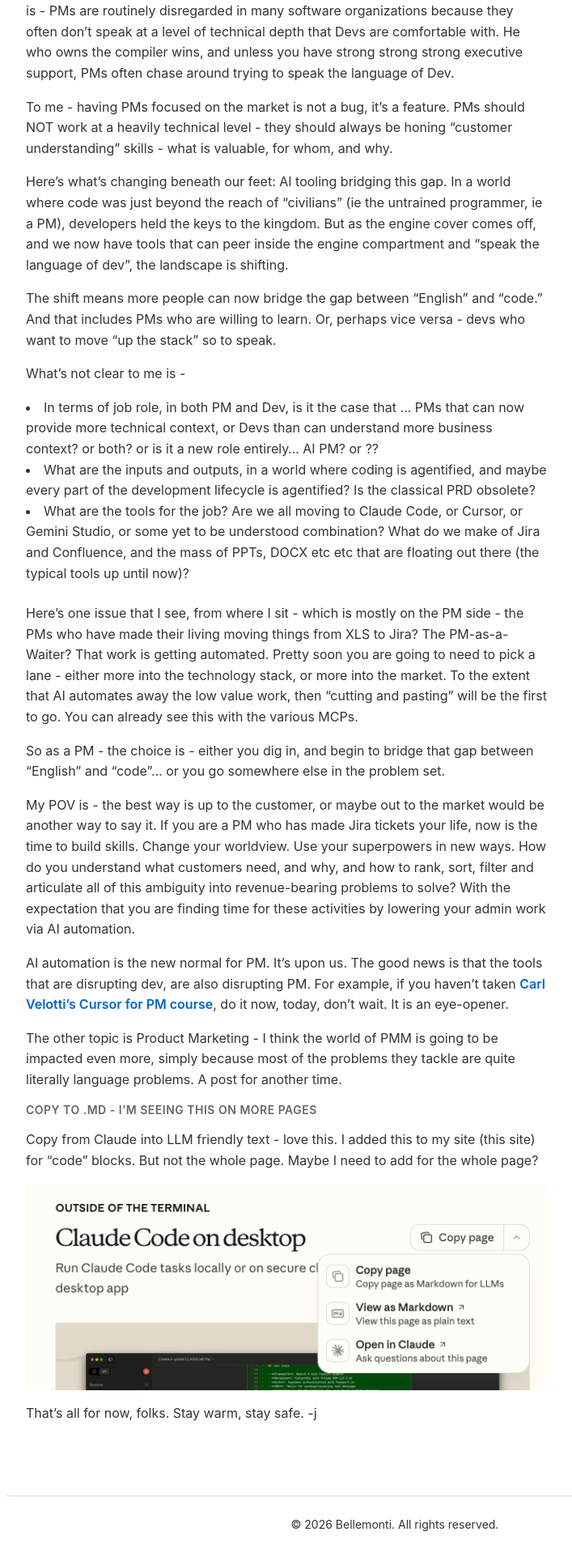
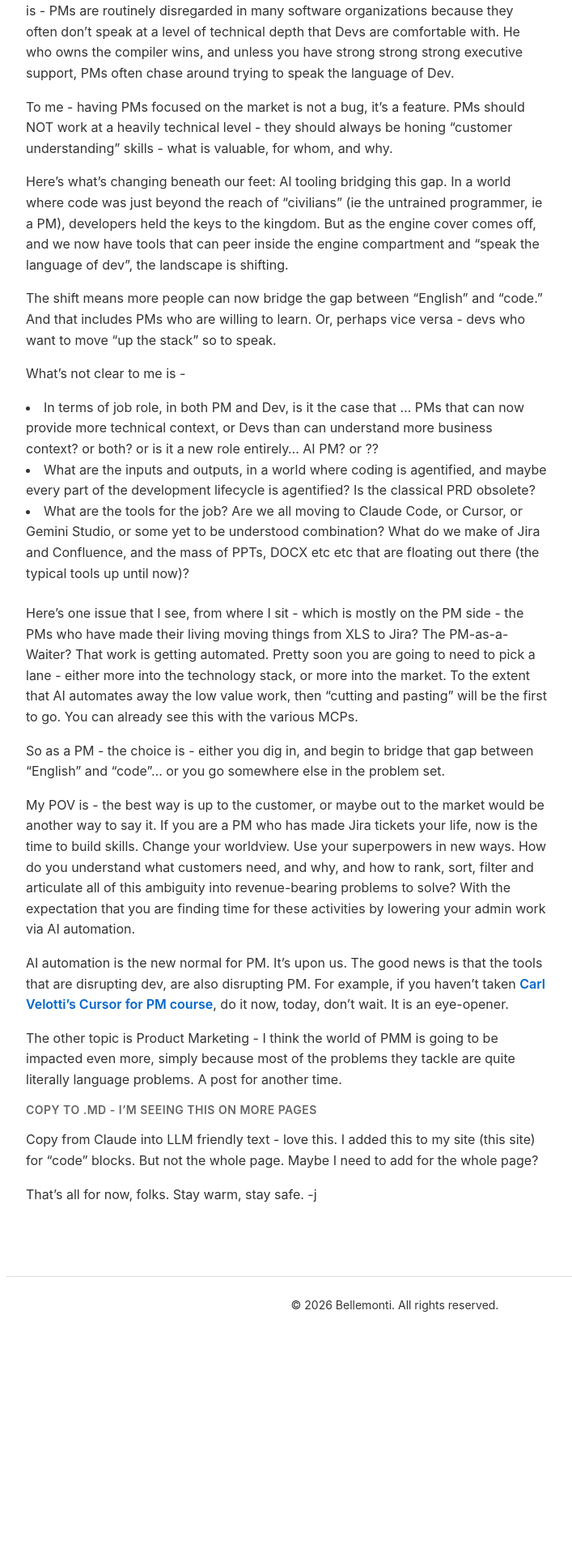
Before and after one commit to gibbygee/bellemonti-website, a Jekyll site: the page built from _pages/home.md, in a window 1280 px wide. Shown: the part 1009-2927 px from the top of the page at 81% size, without its empty margins (152-859 px from the left). Built offline with Jekyll 4.4.1, drawn with Linux system fonts in a browser that asks for light colours; after the commit the page ends 2657 px from its top, so only the background shows below that.

Commit message:
Strip images from dispatch content on homepage to prevent link preview images
Co-Authored-By: Claude Opus 4.5 <noreply@anthropic.com>

```diff
--- a/_layouts/home.html
+++ b/_layouts/home.html
@@ -15,7 +15,10 @@ layout: default
             <div class="dispatch-entry">
               <a href="{{ latest_reading.url | relative_url }}">{{ latest_reading.title }}</a>
               <span class="text-secondary text-small"> — {{ latest_reading.date | date: "%B %d, %Y" }}</span>
-              <div class="dispatch-content reading-content">{{ latest_reading.content | markdownify }}</div>
+              {% capture dispatch_raw %}{{ latest_reading.content | markdownify }}{% endcapture %}
+              {% assign dispatch_parts = dispatch_raw | split: '<img' %}
+              {% capture dispatch_clean %}{% for part in dispatch_parts %}{% if forloop.first %}{{ part }}{% else %}{% assign after_img = part | split: '/>' %}{% for segment in after_img %}{% unless forloop.first %}{{ segment }}{% if forloop.last == false %}/> {% endif %}{% endunless %}{% endfor %}{% endif %}{% endfor %}{% endcapture %}
+              <div class="dispatch-content reading-content">{{ dispatch_clean }}</div>
             </div>
           </div>
         {% endif %}
```
